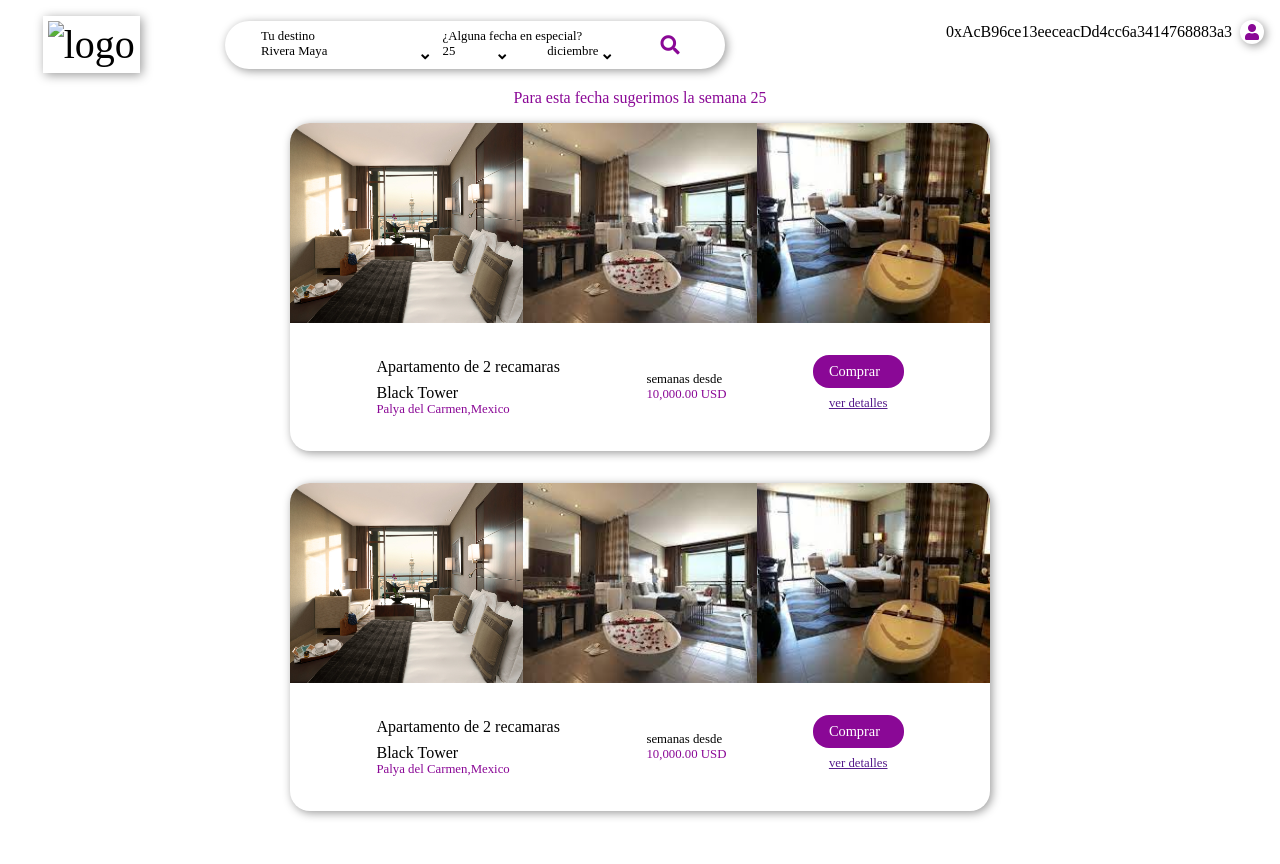
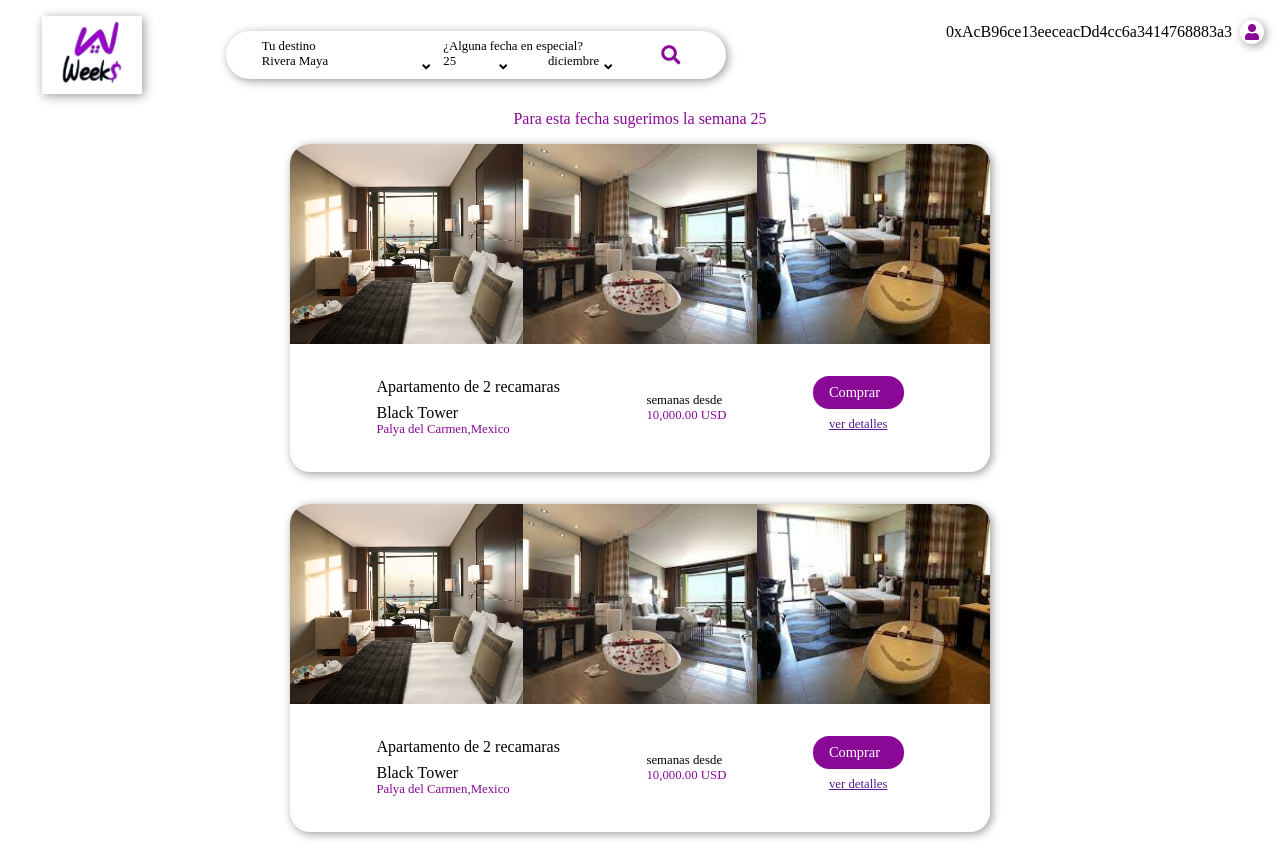
Before and after one commit to bran-avila/PracticaEntrevista, a plain HTML site: page segundaPagina.html in a window 1280 px wide. Before the commit the page ends 843 px from the top, so only its background shows below. Drawn offline with Linux system fonts and the light colour scheme; the site is published under a folder, as on GitHub Pages, so addresses that start at the root find nothing; a web font is replaced by a local one.

Commit message:
corrigiendo rerrores de ruta img

```diff
--- a/css/estilos.css
+++ b/css/estilos.css
@@ -7,7 +7,7 @@
 
 
 body{
-    background-image: url("imagenes/fondos/montañas.jpg");
+    background-image: url("../imagenes/fondos/montania.jpg");
     background-repeat: no-repeat;
     background-size: cover;
     background-attachment: fixed;
--- a/segundaPagina.html
+++ b/segundaPagina.html
@@ -20,7 +20,7 @@
         <div class="container-header">
             <div class="logo">
                 <a href="#" class="logo-link">
-                    <img src="/imagenes/logo.png" alt="logo" class="logo-img">
+                    <img src="imagenes/logo.png" alt="logo" class="logo-img">
                 </a>
             </div>
                 <div class="contenedor-ofertas__botones">
```
Also changed, not shown: imagenes/fondos/montania.jpg (renamed from imagenes/fondos/montañas.jpg).
